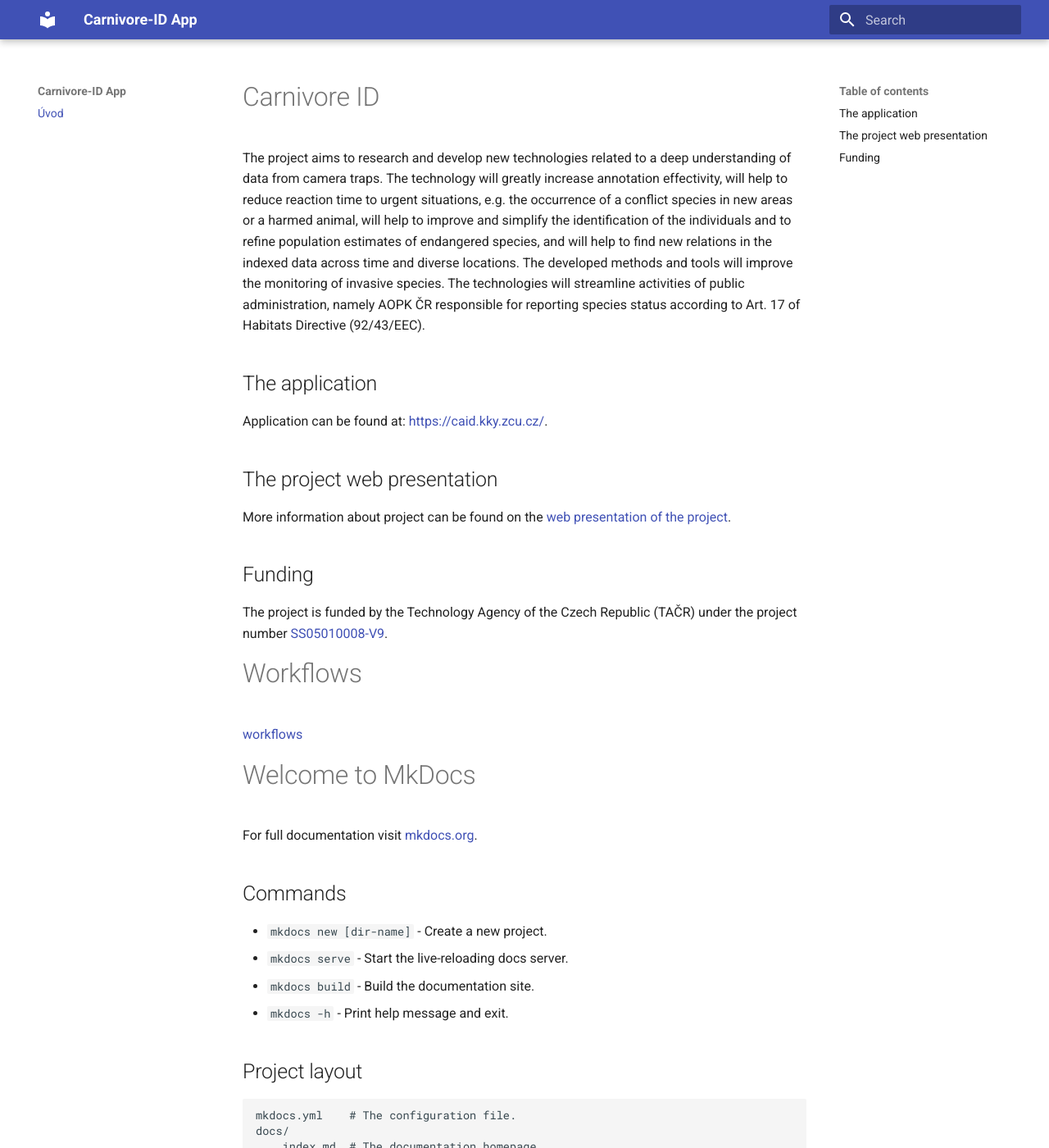
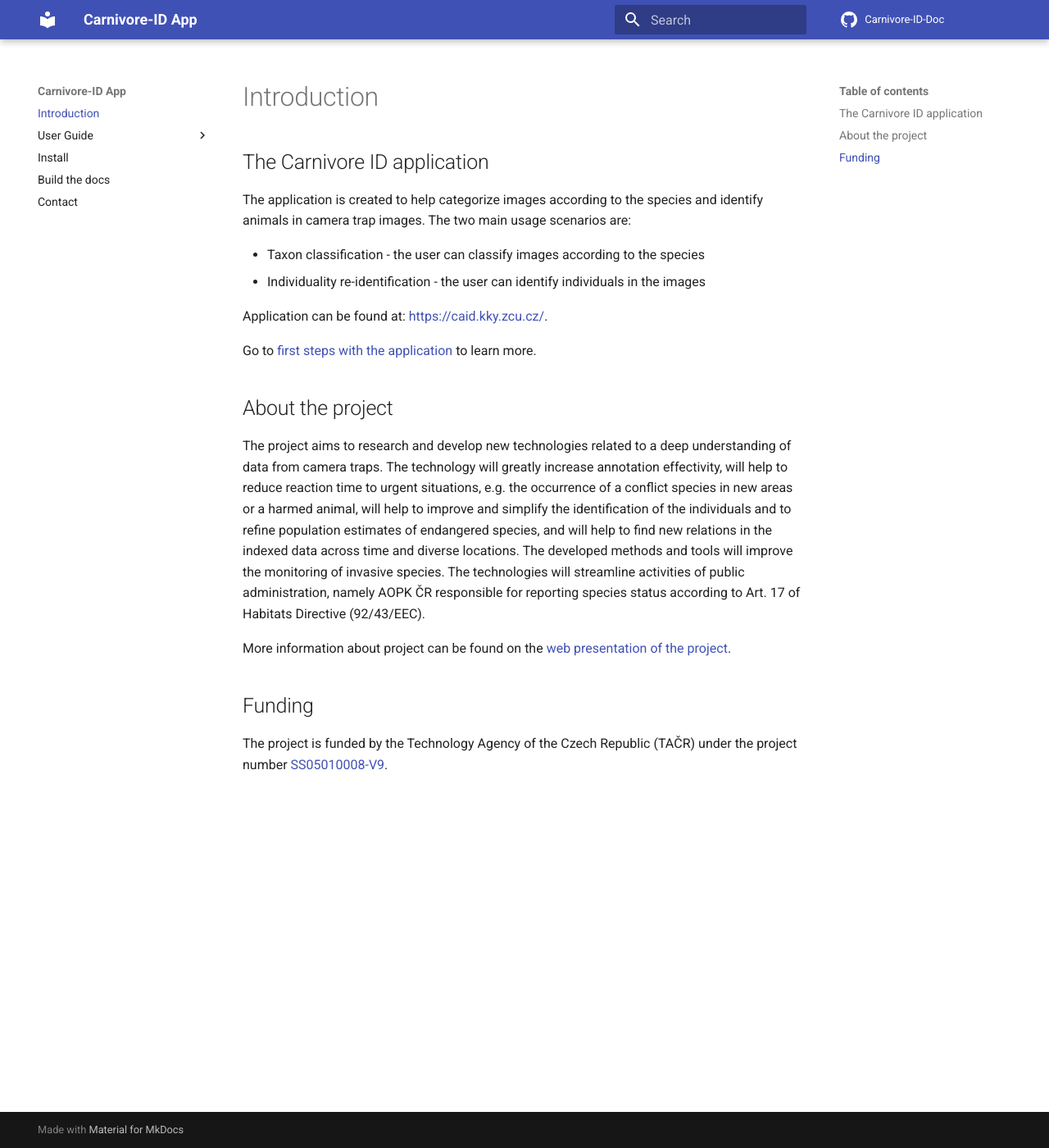
Before and after one commit to mjirik/CarnivoreID-doc, an MkDocs documentation site: the page built from docs/index.md, in a window 1280 px wide and 1400 px high. Shown: the whole window at 82% size. Built offline with MkDocs 1.6.1 and Material for MkDocs 9.7.7, drawn with Linux system fonts in a browser that asks for light colours; comment, search, counter and statistics services are not loaded; some of the changed text lies outside the part shown.

Commit message:
identification added

```diff
--- a/docs/index.md
+++ b/docs/index.md
@@ -1,39 +1,23 @@
-# Carnivore ID
+## The Carnivore ID application
 
-The project aims to research and develop new technologies related to a deep understanding of data from camera traps. The technology will greatly increase annotation effectivity, will help to reduce reaction time to urgent situations, e.g. the occurrence of a conflict species in new areas or a harmed animal, will help to improve and simplify the identification of the individuals and to refine population estimates of endangered species, and will help to find new relations in the indexed data across time and diverse locations. The developed methods and tools will improve the monitoring of invasive species. The technologies will streamline activities of public administration, namely AOPK ČR responsible for reporting species status according to Art. 17 of Habitats Directive (92/43/EEC).
+The application is created to help categorize images according to the species and identify animals in camera trap images.
+The two main usage scenarios are:
 
+* Taxon classification - the user can classify images according to the species
+* Individuality re-identification - the user can identify individuals in the images
 
-## The application
 
 Application can be found at: [https://caid.kky.zcu.cz/](https://caid.kky.zcu.cz/).
 
-## The project web presentation
+Go to [first steps with the application](first_steps.md) to learn more.
+
+
+## About the project
+
+The project aims to research and develop new technologies related to a deep understanding of data from camera traps. The technology will greatly increase annotation effectivity, will help to reduce reaction time to urgent situations, e.g. the occurrence of a conflict species in new areas or a harmed animal, will help to improve and simplify the identification of the individuals and to refine population estimates of endangered species, and will help to find new relations in the indexed data across time and diverse locations. The developed methods and tools will improve the monitoring of invasive species. The technologies will streamline activities of public administration, namely AOPK ČR responsible for reporting species status according to Art. 17 of Habitats Directive (92/43/EEC).
 
 More information about project can be found on the [web presentation of the project](https://sites.google.com/view/caid-zcu/).
 
 ## Funding
 
 The project is funded by the Technology Agency of the Czech Republic (TAČR) under the project number [SS05010008-V9](https://starfos.tacr.cz/en/projekty/SS05010008).
-
-# Workflows
-
-[workflows](workflows.md)
-
-
-# Welcome to MkDocs
-
-For full documentation visit [mkdocs.org](https://www.mkdocs.org).
-
-## Commands
-
-* `mkdocs new [dir-name]` - Create a new project.
-* `mkdocs serve` - Start the live-reloading docs server.
-* `mkdocs build` - Build the documentation site.
-* `mkdocs -h` - Print help message and exit.
-
-## Project layout
-
-    mkdocs.yml    # The configuration file.
-    docs/
-        index.md  # The documentation homepage.
-        ...       # Other markdown pages, images and other files.
--- a/mkdocs.yml
+++ b/mkdocs.yml
@@ -1,9 +1,22 @@
 site_name: Carnivore-ID App
 theme:
   name: material
+#  features:
+#    - navigation.tabs
+  icon:
+    repo: material/github
+repo_url: https://github.com/mjirik/CarnivoreID-doc
+repo_name: Carnivore-ID-Doc
 
 nav:
-  - Úvod: index.md
+  - Introduction: index.md
+  - User Guide:
+    - Getting Started: first_steps.md
+    - Taxon classification: taxon_classification.md
+    - Identification: identification.md
+  - Install: install.md
+  - Build the docs: build_docs.md
+  - Contact: contact.md
 
 markdown_extensions:
   - toc:
```
Also changed, not shown: docs/build_docs.md (added, +26 -0 lines), docs/contact.md (added, +8 -0 lines), docs/first_steps.md (added, +23 -0 lines), docs/identification.md (added, +17 -0 lines), docs/install.md (added, +1 -0 lines), docs/taxon_classification.md (renamed from docs/workflows.md, +1 -26 lines), docs/media/add_missing_taxon.png (added), docs/media/identification_dash.png (added), 1 other file.
